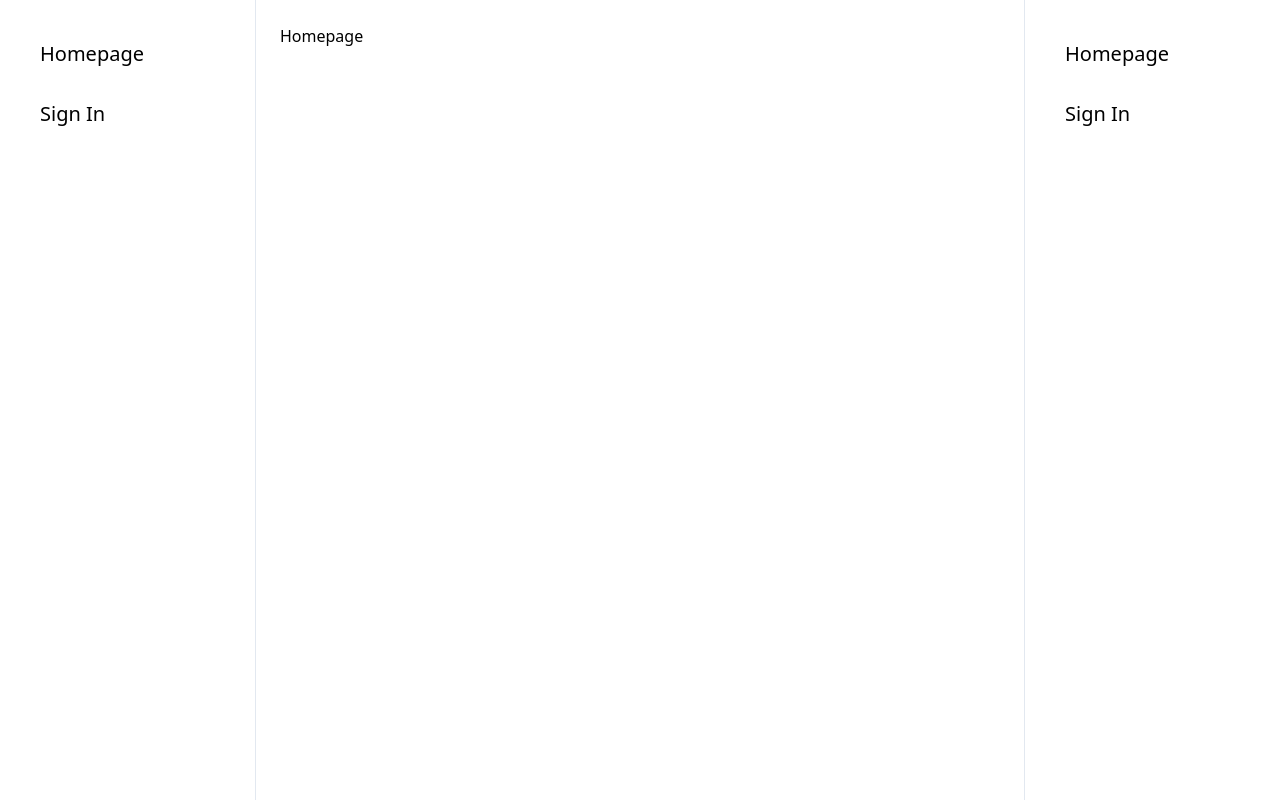
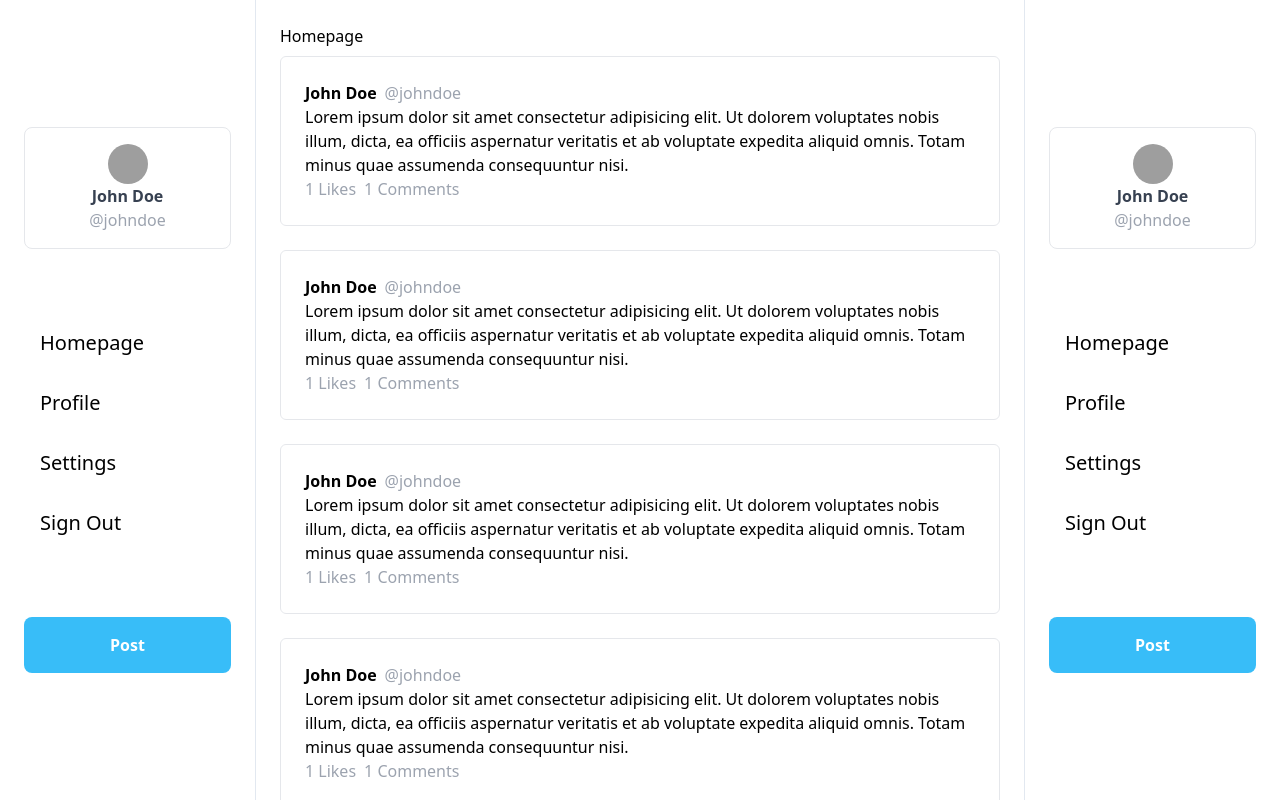
Before and after one commit to ktezin/socialmedia, a Next.js app: page / in a window 1280 px wide. Built offline with nearby package versions, Linux system fonts and the light colour scheme; grey boxes are pictures that could not be loaded.

Commit message:
Updated sidebar

```diff
--- a/src/app/(home)/@posts/page.tsx
+++ b/src/app/(home)/@posts/page.tsx
@@ -1,7 +1,7 @@
 import Card from "@/components/card";
 import Image from "next/image";
 
-/* const fakePost = {
+const fakePost = {
 	text: "Lorem ipsum dolor sit amet consectetur adipisicing elit. Ut dolorem voluptates nobis illum, dicta, ea officiis aspernatur veritatis et ab voluptate expedita aliquid omnis. Totam minus quae assumenda consequuntur nisi.",
 	author: {
 		username: "johndoe",
@@ -19,13 +19,13 @@ import Image from "next/image";
 			username: "johndoe",
 		},
 	],
-	media: {
+	/*media: {
 		type: "image",
 		url: "/placeholder.jpg",
-	},
-}; */
+	},*/
+};
 
-const posts: any[] = [];
+const posts: any[] = [fakePost, fakePost, fakePost, fakePost];
 
 export default function Posts() {
 	return (
--- a/src/app/sidebar.tsx
+++ b/src/app/sidebar.tsx
@@ -2,13 +2,36 @@ import Link from "next/link";
 
 export default function Sidebar() {
 	return (
-		<ul className="p-6 text-xl">
-			<Link className="" href="/">
-				<li className="p-4 rounded-lg hover:bg-slate-50">Homepage</li>
+		<div className="p-6 flex flex-col justify-center gap-16 h-full">
+			<Link href="/profile">
+				<div className="border p-4 flex flex-col justify-center items-center rounded-lg hover:bg-slate-50">
+					<img
+						className="w-10 h-10 rounded-full"
+						src="https://flowbite.com/docs/images/people/profile-picture-5.jpg"
+						alt="Rounded avatar"
+					/>
+					<span className="font-bold text-gray-700">John Doe</span>
+					<span className="text-gray-400">@johndoe</span>
+				</div>
 			</Link>
-			<Link className="" href="/">
-				<li className="p-4 rounded-lg hover:bg-slate-50">Sign In</li>
-			</Link>
-		</ul>
+			<ul className="text-xl">
+				<Link href="/">
+					<li className="p-4 rounded-lg hover:bg-slate-50">Homepage</li>
+				</Link>
+				<Link href="/">
+					<li className="p-4 rounded-lg hover:bg-slate-50">Profile</li>
+				</Link>
+				<Link href="/">
+					<li className="p-4 rounded-lg hover:bg-slate-50">Settings</li>
+				</Link>
+				<Link href="/">
+					<li className="p-4 rounded-lg hover:bg-slate-50">Sign Out</li>
+				</Link>
+			</ul>
+
+			<button className="p-4 rounded-lg bg-sky-400 text-white font-bold hover:bg-sky-500">
+				Post
+			</button>
+		</div>
 	);
 }
--- a/src/components/card.tsx
+++ b/src/components/card.tsx
@@ -1,6 +1,6 @@
 export default function Card({ children }: { children: React.ReactNode }) {
 	return (
-		<div className="flex flex-col justify-center border rounded-md shadow-md p-6 my-2 backdrop-blur-sm bg-white hover:bg-white/20">
+		<div className="flex flex-col justify-center border rounded-md p-6 my-2 backdrop-blur-sm bg-white hover:bg-white/20">
 			{children}
 		</div>
 	);
```
